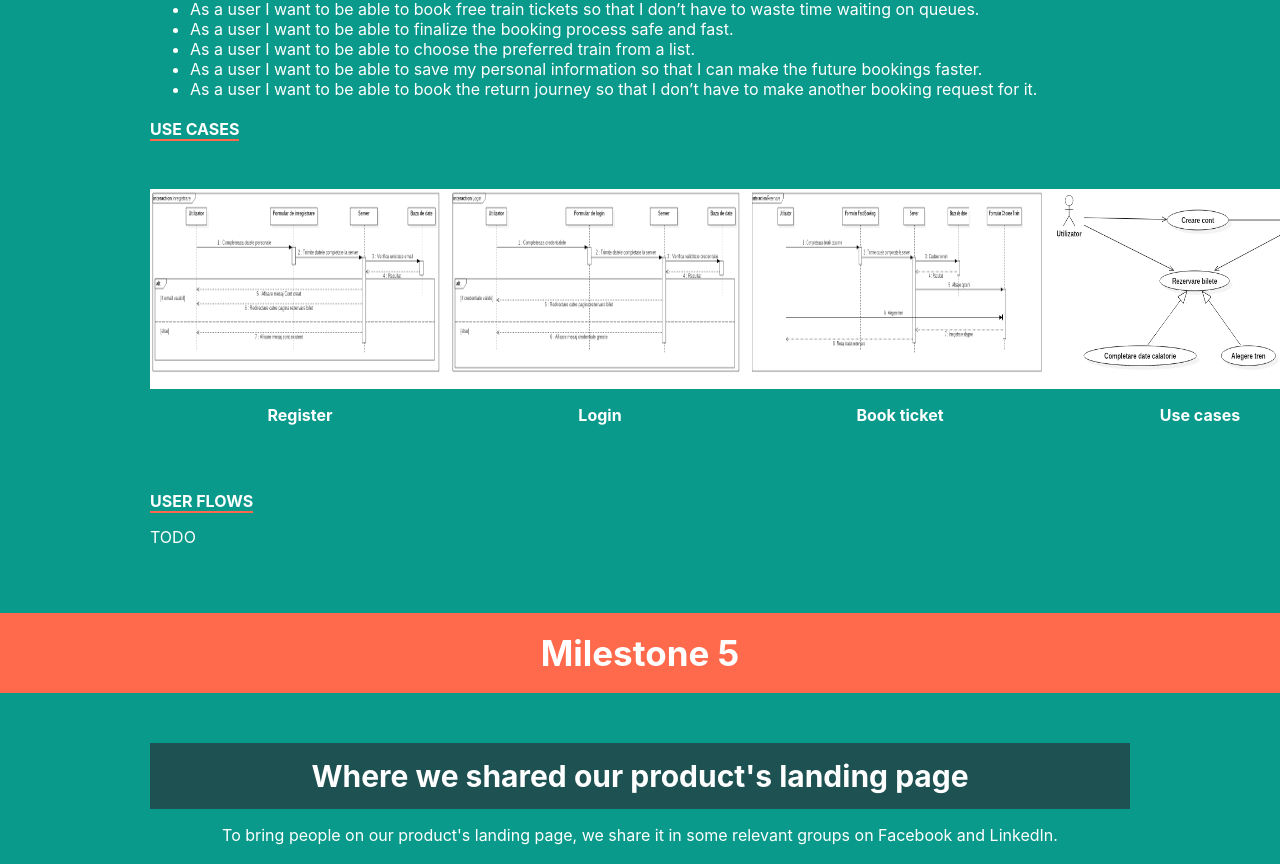
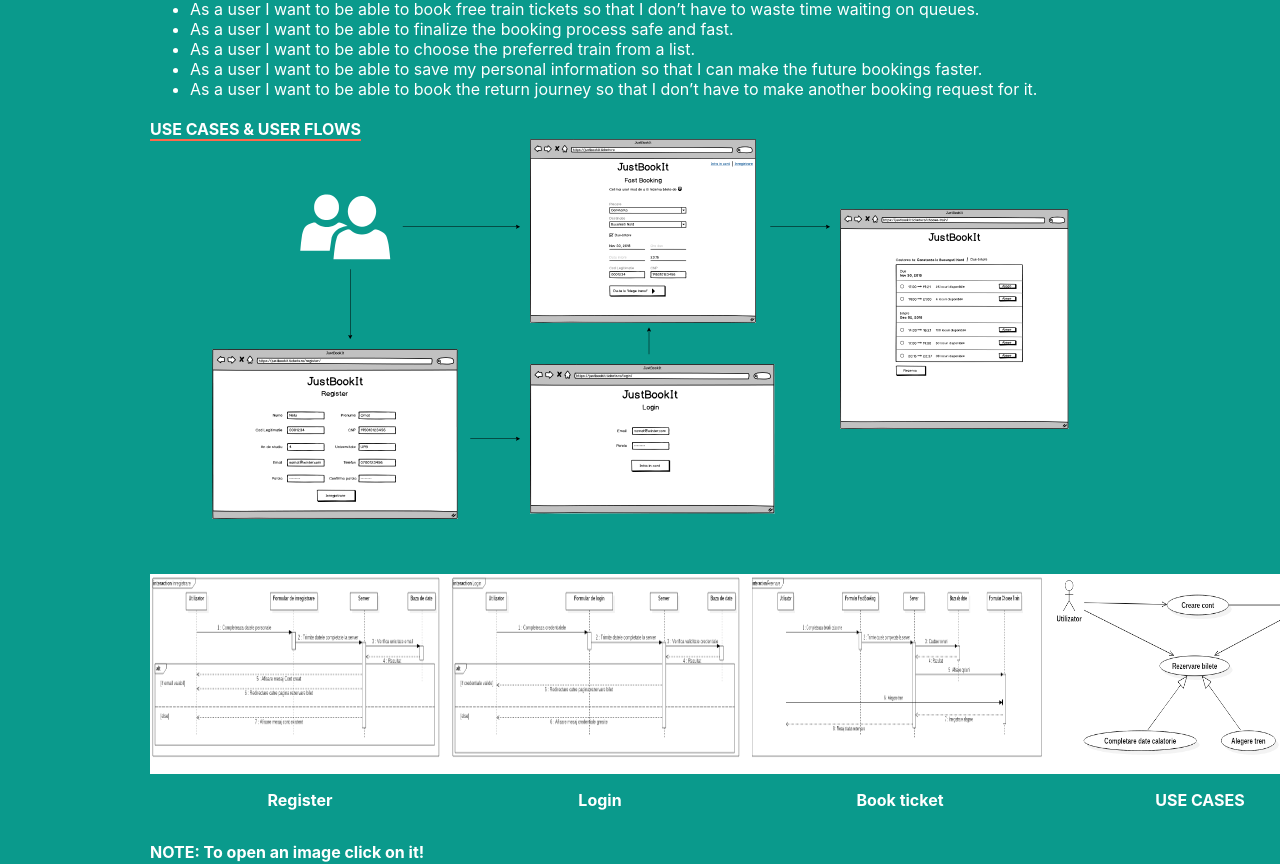
Before and after one commit to justbookit/Fwiki, a React (Create React App) app in the folder src/: page / in a window 1280 px wide. Shown: the part 9668-10532 px from the top of the page. Built offline with nearby package versions, Linux system fonts and the light colour scheme; the HTML template or start-up script is replaced by a standard one.

Commit message:
use cases and user flows

```diff
--- a/src/FourthMilestone.js
+++ b/src/FourthMilestone.js
@@ -1,5 +1,6 @@
 import React, { Component } from "react";
 import persona from "./images/persona.png";
+import userFlow from "./images/userFlow.png";
 
 import register from './usecases/InregistrareJustBookIt.png';
 import login from './usecases/LoginJustBookIt.png';
@@ -144,14 +145,17 @@ export default class FourthMilestone extends Component {
                             <li>As a user I want to be able to book the return journey so that I don’t have to make another booking request for it.</li>
                         </ul>
 
-                        <div style={{marginTop: "20px"}}><label className="subsection-title"><b>USE CASES</b></label></div>
-                        <div className="wireframes-container">
+                        <div style={{marginTop: "20px"}}><label className="subsection-title"><b>USE CASES & USER FLOWS</b></label></div>
+
+                        <div style={{textAlign: "center"}}><img style={{height: "381px"}} src={userFlow} alt=""/></div>
+
+                        <div className="wireframes-container" style={{marginBottom: "0px"}}>
                             {
                                 [
                                     [register, "Register"],
                                     [login, "Login"],
                                     [bookTicket, "Book ticket"],
-                                    [useCases, "Use cases"]
+                                    [useCases, "USE CASES"]
                                 ].map((image) => {
                                     return (
                                         <div className="wireframe-image-cointainer" key={image[0]}>
@@ -164,9 +168,7 @@ export default class FourthMilestone extends Component {
                                 })
                             }
                         </div>
-
-                        <div style={{marginTop: "20px"}}><label className="subsection-title"><b>USER FLOWS</b></label></div>
-                        <p>TODO</p>
+                        <p><b>NOTE: To open an image click on it!</b></p>
 
                     </div>
                 </div>
```
Also changed, not shown: src/images/userFlow.png (added).
